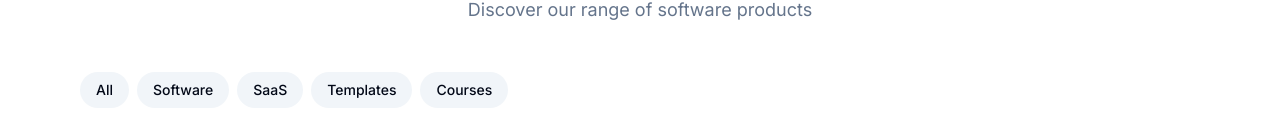
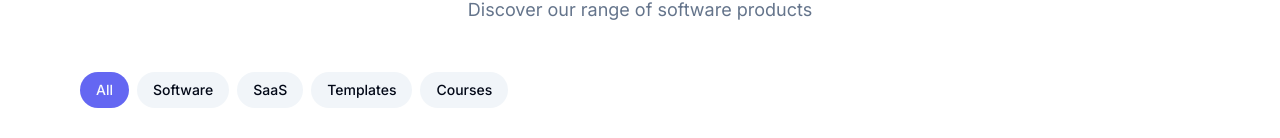
Before and after one commit to CodingGyd/opc-homePage, a Next.js app: page /en/products in a window 1280 px wide. Shown: the part 173-311 px from the top of the page. Built offline with nearby package versions, Linux system fonts and the light colour scheme; no server answers.

Commit message:
Add category highlight and filter on products page

```diff
--- a/app/[locale]/products/page.tsx
+++ b/app/[locale]/products/page.tsx
@@ -1,4 +1,7 @@
+'use client';
+
 import { useTranslations, useLocale } from 'next-intl';
+import { useSearchParams } from 'next/navigation';
 import { Card, CardContent, CardFooter, CardHeader, CardTitle } from '@/components/ui/card';
 import { Button } from '@/components/ui/button';
 import Link from 'next/link';
@@ -55,6 +58,13 @@ const categories = [
 export default function ProductsPage() {
   const t = useTranslations('products');
   const locale = useLocale();
+  const searchParams = useSearchParams();
+  const currentCategory = searchParams.get('category') || 'all';
+
+  // 根据分类过滤产品
+  const filteredProducts = currentCategory === 'all'
+    ? demoProducts
+    : demoProducts.filter(p => p.category === currentCategory);
 
   return (
     <div className="container py-12">
@@ -66,20 +76,27 @@ export default function ProductsPage() {
 
       {/* Filters */}
       <div className="flex flex-wrap gap-2 mb-8">
-        {categories.map((cat) => (
+        {categories.map((cat) => {
+          const isActive = currentCategory === cat.key;
+          return (
             <Link
               key={cat.key}
               href={`?category=${cat.key}`}
-            className="px-4 py-2 rounded-full text-sm font-medium transition-colors bg-muted hover:bg-muted/80"
+              className={`px-4 py-2 rounded-full text-sm font-medium transition-colors ${
+                isActive
+                  ? 'bg-primary text-primary-foreground'
+                  : 'bg-muted hover:bg-muted/80'
+              }`}
             >
               {cat.label[locale as 'en' | 'zh']}
             </Link>
-        ))}
+          );
+        })}
       </div>
 
       {/* Products Grid */}
       <div className="grid grid-cols-1 md:grid-cols-2 lg:grid-cols-3 gap-6">
-        {demoProducts.map((product) => (
+        {filteredProducts.map((product) => (
           <Card key={product.id} className="group hover:border-primary/50 transition-all hover:shadow-lg">
             <CardHeader>
               <div className="aspect-video bg-gradient-to-br from-primary/10 to-accent/10 rounded-lg mb-4 flex items-center justify-center">
@@ -121,6 +138,13 @@ export default function ProductsPage() {
           </Card>
         ))}
       </div>
+
+      {/* 无产品提示 */}
+      {filteredProducts.length === 0 && (
+        <div className="text-center py-12 text-muted-foreground">
+          {locale === 'en' ? 'No products found in this category' : '该分类下暂无产品'}
+        </div>
+      )}
     </div>
   );
 }
```
Lines whose indentation alone changed are shown as unchanged.
